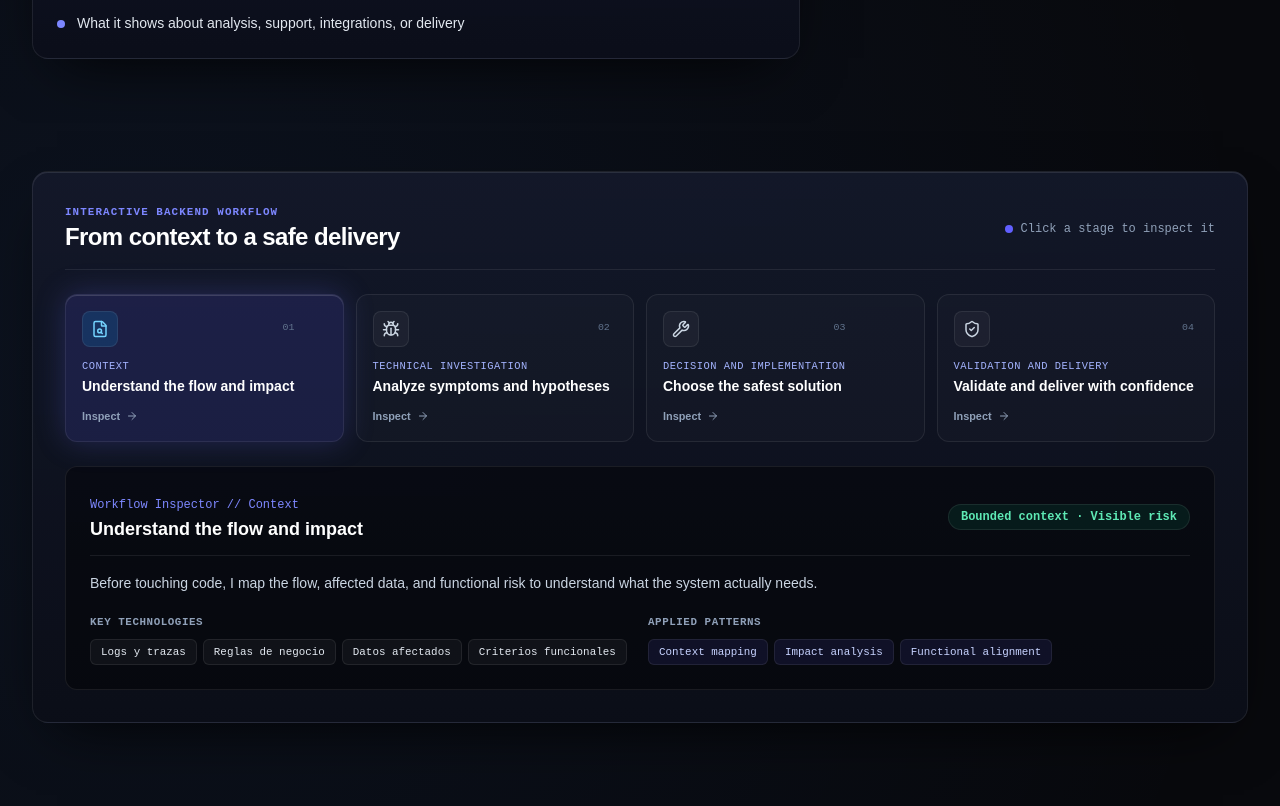
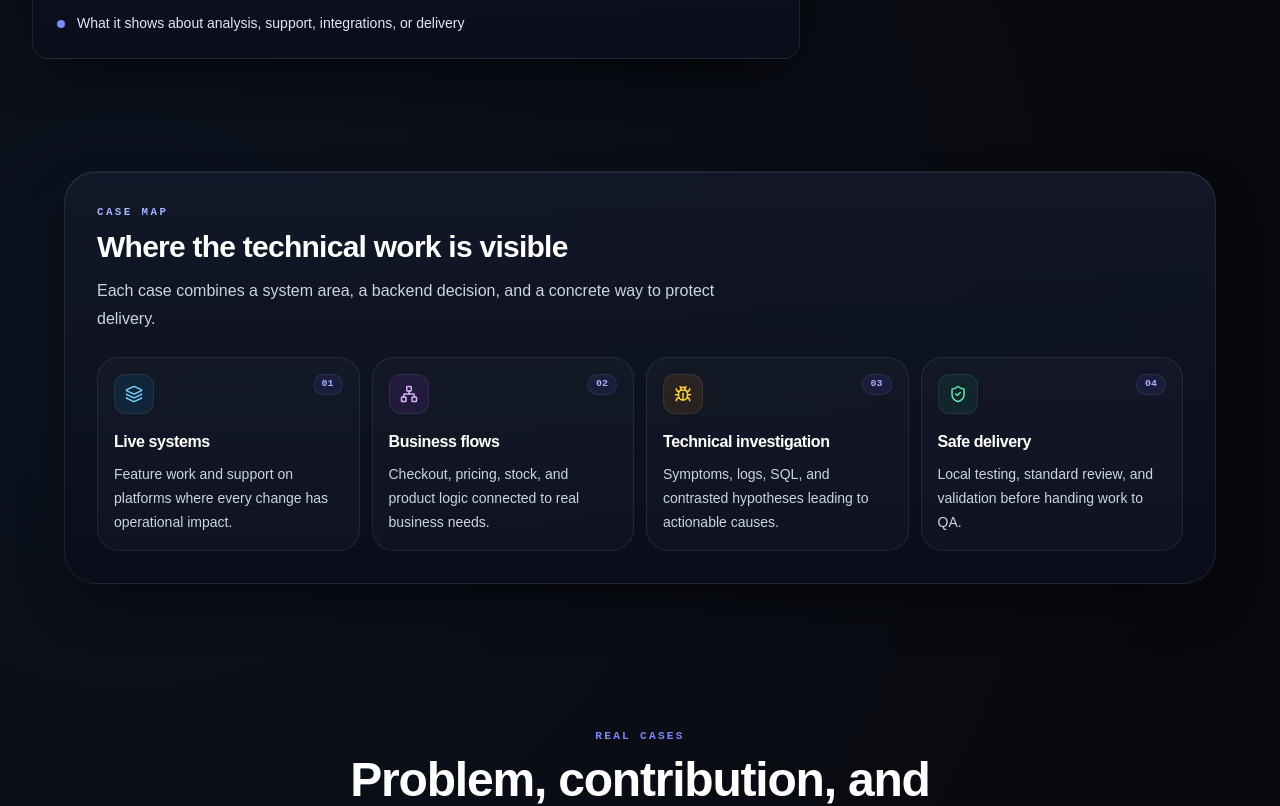
Before and after one commit to javisl99/portfolio, a Next.js app: page /en/projects in a window 1280 px wide. Shown: the part 640-1446 px from the top of the page. Built offline with nearby package versions, Linux system fonts and the light colour scheme.

Commit message:
refactor: move workflow and add project evidence map

```diff
--- a/app/(site)/[locale]/about/page.tsx
+++ b/app/(site)/[locale]/about/page.tsx
@@ -3,6 +3,7 @@ import { notFound } from "next/navigation";
 import { Activity, ArrowRight, BrainCircuit, BriefcaseBusiness, Handshake, LifeBuoy, Workflow } from "lucide-react";
 
 import { ProfessionalValueGrid } from "@/components/sections/professional-value-grid";
+import { ArchitectureFlowDiagram } from "@/components/ui/architecture-flow-diagram";
 import { ButtonLink } from "@/components/ui/button-link";
 import { Container } from "@/components/ui/container";
 import { PageHero } from "@/components/ui/page-hero";
@@ -71,6 +72,12 @@ export default async function AboutPage({
       <Section align="center" className="py-16 sm:py-20" description={page.trajectoryIntro} eyebrow={page.eyebrow} title={page.trajectoryTitle}>
         <ProfessionalValueGrid items={page.trajectoryItems} locale={locale} />
       </Section>
+
+      <section className="py-8 sm:py-12">
+        <Container>
+          <ArchitectureFlowDiagram locale={locale} />
+        </Container>
+      </section>
 
       <Section
         align="center"
--- a/app/(site)/[locale]/projects/[slug]/page.tsx
+++ b/app/(site)/[locale]/projects/[slug]/page.tsx
@@ -3,7 +3,6 @@ import Link from "next/link";
 import { notFound } from "next/navigation";
 
 import { ProjectDetailCta } from "@/components/sections/project-detail-cta";
-import { ArchitectureFlowDiagram } from "@/components/ui/architecture-flow-diagram";
 import { Container } from "@/components/ui/container";
 import { PageHero } from "@/components/ui/page-hero";
 import { buildUrl, createMetadata } from "@/lib/metadata";
@@ -220,11 +219,6 @@ export default async function ProjectDetailPage({
               {project.content}
             </div>
 
-            {/* Architecture Flow Diagram */}
-            <div className="mt-10">
-              <ArchitectureFlowDiagram locale={locale} />
-            </div>
-
             <ProjectDetailCta className="mt-10" locale={locale} />
           </article>
 
--- a/app/(site)/[locale]/projects/page.tsx
+++ b/app/(site)/[locale]/projects/page.tsx
@@ -1,8 +1,7 @@
 import type { Metadata } from "next";
 import { notFound } from "next/navigation";
 
-import { ArchitectureFlowDiagram } from "@/components/ui/architecture-flow-diagram";
-import { Container } from "@/components/ui/container";
+import { ProjectEvidenceMap } from "@/components/sections/project-evidence-map";
 import { ProjectGrid } from "@/components/sections/project-grid";
 import { PageHero } from "@/components/ui/page-hero";
 import { RecruiterScanCard } from "@/components/ui/recruiter-scan-card";
@@ -65,11 +64,7 @@ export default async function ProjectsPage({
         <RecruiterScanCard bullets={page.scanBullets} description={page.scanBody} eyebrow={page.scanTitle} title={locale === "es" ? "Qué vas a encontrar" : "What you will find"} />
       </PageHero>
 
-      <section className="py-8 sm:py-12">
-        <Container>
-          <ArchitectureFlowDiagram locale={locale} />
-        </Container>
-      </section>
+      <ProjectEvidenceMap locale={locale} />
 
       <Section
         align="center"
--- /dev/null
+++ b/components/sections/project-evidence-map.tsx
@@ -0,0 +1,88 @@
+import { Bug, Layers3, Network, ShieldCheck } from "lucide-react";
+
+import { Container } from "@/components/ui/container";
+import type { Locale } from "@/lib/i18n";
+
+const evidenceItems = [
+  {
+    icon: Layers3,
+    accent: "border-sky-400/25 bg-sky-500/10 text-sky-300",
+    title: { es: "Sistemas vivos", en: "Live systems" },
+    body: {
+      es: "Evolutivos y soporte sobre plataformas donde cada cambio tiene impacto operativo.",
+      en: "Feature work and support on platforms where every change has operational impact.",
+    },
+  },
+  {
+    icon: Network,
+    accent: "border-purple-400/25 bg-purple-500/10 text-purple-300",
+    title: { es: "Flujos de negocio", en: "Business flows" },
+    body: {
+      es: "Checkout, pricing, stock y lógica de producto conectada con necesidades reales.",
+      en: "Checkout, pricing, stock, and product logic connected to real business needs.",
+    },
+  },
+  {
+    icon: Bug,
+    accent: "border-amber-400/25 bg-amber-500/10 text-amber-300",
+    title: { es: "Investigación técnica", en: "Technical investigation" },
+    body: {
+      es: "Síntomas, logs, SQL e hipótesis contrastadas para llegar a causas accionables.",
+      en: "Symptoms, logs, SQL, and contrasted hypotheses leading to actionable causes.",
+    },
+  },
+  {
+    icon: ShieldCheck,
+    accent: "border-emerald-400/25 bg-emerald-500/10 text-emerald-300",
+    title: { es: "Entrega segura", en: "Safe delivery" },
+    body: {
+      es: "Pruebas locales, revisión del estándar y validación antes de pasar a QA.",
+      en: "Local testing, standard review, and validation before handing work to QA.",
+    },
+  },
+] as const;
+
+export function ProjectEvidenceMap({ locale }: { locale: Locale }) {
+  return (
+    <section aria-labelledby="project-evidence-map-title" className="py-8 sm:py-12">
+      <Container>
+        <div className="mx-auto max-w-6xl rounded-[2rem] border border-white/8 bg-gradient-to-b from-[#14192b]/85 to-[#0b0e1a]/98 p-6 shadow-[inset_0_1px_0_rgba(255,255,255,0.08),0_24px_60px_-25px_rgba(0,0,0,0.9)] sm:p-8">
+          <div className="mb-6 max-w-2xl">
+            <p className="font-mono text-[0.68rem] font-bold uppercase tracking-[0.22em] text-indigo-300">
+              {locale === "es" ? "Mapa de casos" : "Case map"}
+            </p>
+            <h2 id="project-evidence-map-title" className="mt-2 font-display text-2xl font-black tracking-tight text-white sm:text-3xl">
+              {locale === "es" ? "Dónde se ve el trabajo técnico" : "Where the technical work is visible"}
+            </h2>
+            <p className="mt-3 text-sm leading-7 text-slate-300 sm:text-base">
+              {locale === "es"
+                ? "Cada caso combina una zona del sistema, una decisión backend y una forma concreta de proteger la entrega."
+                : "Each case combines a system area, a backend decision, and a concrete way to protect delivery."}
+            </p>
+          </div>
+
+          <div className="grid gap-3 sm:grid-cols-2 lg:grid-cols-4">
+            {evidenceItems.map((item, index) => {
+              const Icon = item.icon;
+
+              return (
+                <article className="rounded-[1.35rem] border border-white/8 bg-white/[0.025] p-4 transition duration-300 hover:-translate-y-1 hover:border-white/20 motion-reduce:transform-none motion-reduce:transition-none" key={item.title.en}>
+                  <div className="flex items-start justify-between gap-3">
+                    <div className={`flex h-10 w-10 items-center justify-center rounded-xl border ${item.accent}`}>
+                      <Icon className="h-4.5 w-4.5" />
+                    </div>
+                    <span className="rounded-full border border-indigo-400/20 bg-indigo-500/10 px-2 py-0.5 font-mono text-[0.62rem] font-bold text-indigo-300">
+                      {String(index + 1).padStart(2, "0")}
+                    </span>
+                  </div>
+                  <h3 className="mt-4 text-base font-black tracking-tight text-white">{item.title[locale]}</h3>
+                  <p className="mt-2 text-sm leading-6 text-slate-300">{item.body[locale]}</p>
+                </article>
+              );
+            })}
+          </div>
+        </div>
+      </Container>
+    </section>
+  );
+}
```
